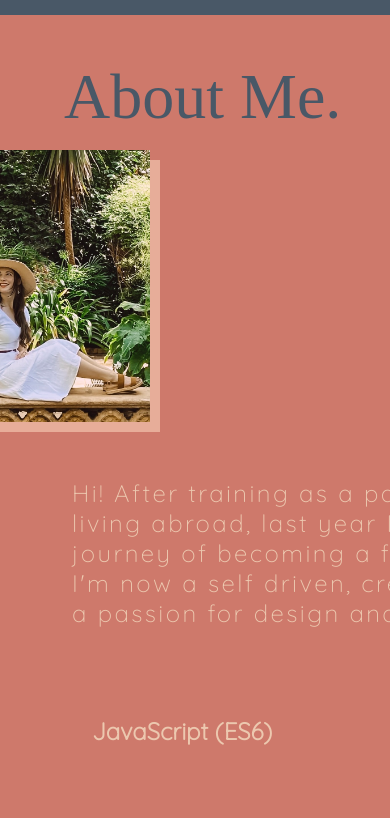
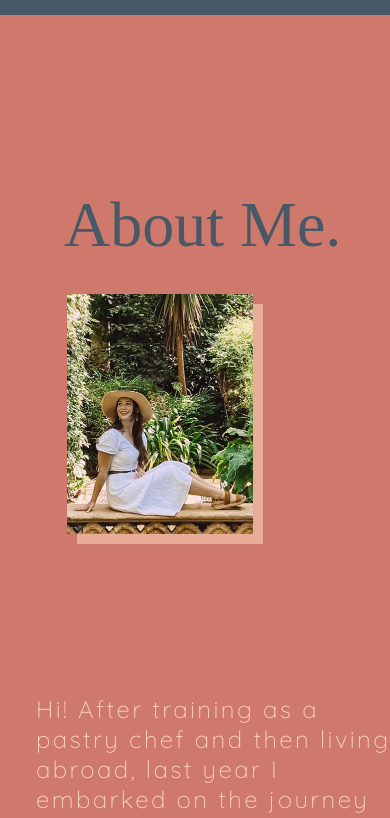
Before and after one commit to emilysarina/Portfolio, a React (Create React App) app: page / in a window 390 px wide. Shown: the part 900-1718 px from the top of the page. Built offline with nearby package versions, Linux system fonts and the light colour scheme; a web font is replaced by a local one.

Commit message:
added media queries and navbar space on pages

```diff
--- a/public/index.html
+++ b/public/index.html
@@ -24,7 +24,7 @@
       work correctly both with client-side routing and a non-root public URL.
       Learn how to configure a non-root public URL by running `npm run build`.
     -->
-    <title>React App</title>
+    <title>Emily Sarina</title>
   </head>
   <body>
     <noscript>You need to enable JavaScript to run this app.</noscript>
--- a/src/Components/Paragraph/paragraph.module.css
+++ b/src/Components/Paragraph/paragraph.module.css
@@ -5,8 +5,15 @@ font-weight: 500;
 letter-spacing: 0.1em;
 display: flex;
 justify-content: left;
-padding: 1.5em;
-margin: 0em;
+margin-top: 3.5em;
 padding-left: 3em;
 width: 25em;
 }
+
+@media only screen and (max-width: 700px) {
+    .paragraph {
+        max-width: 15em;
+        margin: 0;
+        padding-left: 1.5em;
+    }
+}
--- a/src/Pages/AboutPage/AboutPage.js
+++ b/src/Pages/AboutPage/AboutPage.js
@@ -8,22 +8,29 @@ export default function About() {
   return <div className={css.about}>
   <div className={css.aboutTitle}>
       <Title text={Data[0].title}/>
-      <aboutImage className={css.aboutImage}>
+      <div className={css.aboutImage}>
       <img
       src="/me.JPG"
       alt="Girl in a big garden"
       className={`${css.picture} ${css.aboutGrid}`}/>
-      </aboutImage>
+      </div>
       </div>
       <div className={`${css.aboutParagraph} ${css.aboutGrid}`} >
-      <Paragraph text= {Data[0].paragraph} className={css.aboutGrid}/>
+      <Paragraph text= {Data[0].paragraph} className={`${css.aboutParagraph} ${css.aboutGrid}`}/>
       </div>
-     <ul className={css.aboutSkills}>
+     <ul className={`${css.aboutSkills}, ${css.aboutGrid}`}>
        <li  className={css.aboutPoint}>JavaScript (ES6)</li>
        <li className={css.aboutPoint}>Node.js</li>
        <li className={css.aboutPoint}>React</li>
      </ul>
 
   </div>;
+}
 
-}
+// .aboutImage{
+//   position:relative;
+//   padding: 1em;
+//   padding-right: 18em;
+//   float: right;
+
+// }
--- a/src/Pages/AboutPage/about.module.css
+++ b/src/Pages/AboutPage/about.module.css
@@ -4,31 +4,31 @@
     background-color: var(--third-bg-color);
 }
 
+.aboutTitle {
+    margin-top: 8em;
+    color: var(--fith-bg-color);
+    font-weight: 500;
+}
+
 .picture {
-    height: 17em;
+    height: 20em;
     box-shadow: 10px 10px var(--second-bg-color);
 }
 
 .aboutImage{
-    position:relative;
-    padding: 1em;
-    padding-right: 15em;
+    margin-right: 15em;
     float: right;
-
-}
-
-.aboutTitle {
-    color: var(--fith-bg-color);
-    font-weight: 500;
+    width: 20em;
+    height: 25em;
 }
 
 
 .aboutParagraph {
-    color: var(--main-bg-color);
+    color: #fbd5b9;
 }
 
+
 .aboutSkills {
-    color: var( --main-bg-color);
     font-weight: 700;
     padding-left: 3.5em;
 }
@@ -38,14 +38,35 @@
    margin: 1.5em;
    font-size: 1.5em;
    text-align: left;
+   color: var(--main-bg-color);
 }
 
 .aboutPoint:hover{
     color: var(--fith-bg-color);
 }
 
-@media screen and (max-width: 600px) {
-    .aboutParagraph {
-        max-width: 1em;
+@media only screen and (max-width: 1180px) {
+    .picture {
+      height: 20em;
+    }
+    .aboutImage {
+        margin-top: 2em;
+        margin-bottom: 0em;
+        margin-left: 0em;
+        margin-right:0em;
     }
   }
+
+@media only screen and (max-width: 700px) {
+    .picture {
+      height: 15em;
+    }
+    .aboutImage {
+        float: none;
+        display: flex;
+        justify-content: center;
+        margin-top: 2em;
+        margin-bottom: 0em;
+        margin-left: 0em
+    }
+  }
--- a/src/Pages/ContactPage/ContactPage.js
+++ b/src/Pages/ContactPage/ContactPage.js
@@ -16,9 +16,6 @@ export default function ContactPage() {
       <p className={css.email}>
         {Data[1].email}
       </p>
-      {/* <p className={css.phoneNo}>
-      {Data[1].phone}
-      </p> */}
     </div>
   </div>;
 }
--- a/src/Pages/ContactPage/contactPage.module.css
+++ b/src/Pages/ContactPage/contactPage.module.css
@@ -5,6 +5,7 @@
 }
 
 .contactTitle {
+    margin-top: 8em;
     color: var(--third-bg-color);
 }
 
@@ -17,16 +18,6 @@
     line-height: 0em;
     font-weight: 600;
     letter-spacing: 0.1em;
-}
-
-.phoneNo {
-    line-height: 0em;
-    font-weight: 500;
-    letter-spacing: 0.03em;
-    color: var(--main-bg-color);
-}
-
-.contactDetails {
     background-color: var(--third-bg-color);
     box-shadow: 10px 10px var(--second-bg-color);
     width: 12.5em;
@@ -35,10 +26,22 @@
     align-items: flex-start;
     justify-content: left;
     font-size: 1.5em;
-    padding: 0.4em;
+    padding: 1.5em;
     margin-left: 3em;
+    margin-top: 2em;
 }
 
-.contactDetails:hover{
+.email:hover{
     box-shadow: 10px 10px var(--fith-bg-color);
 }
+
+@media only screen and (max-width: 700px) {
+    .contactTitle{
+        margin-top: 0em;
+    }
+    .email {
+        font-size: 1.3em;
+        width: 11.5em;
+        margin-left: 1em;
+    }
+  }
--- a/src/Pages/ProjectsPage/projects.module.css
+++ b/src/Pages/ProjectsPage/projects.module.css
@@ -5,5 +5,6 @@
 }
 
 .projectTitle {
+    margin-top: 8em;
     color: var(--main-bg-color);
 }
```
Also changed, not shown: 1 other file (tests, documents, lock files or other folders).
